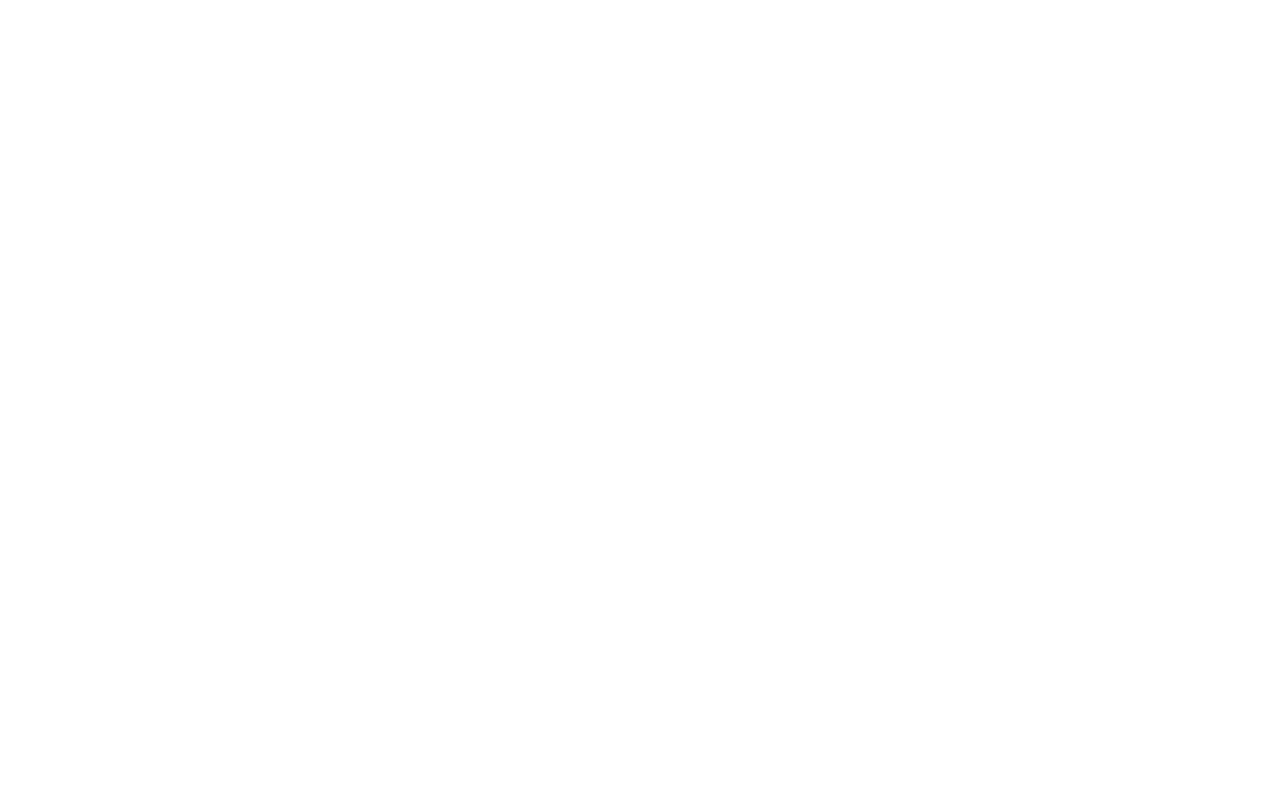
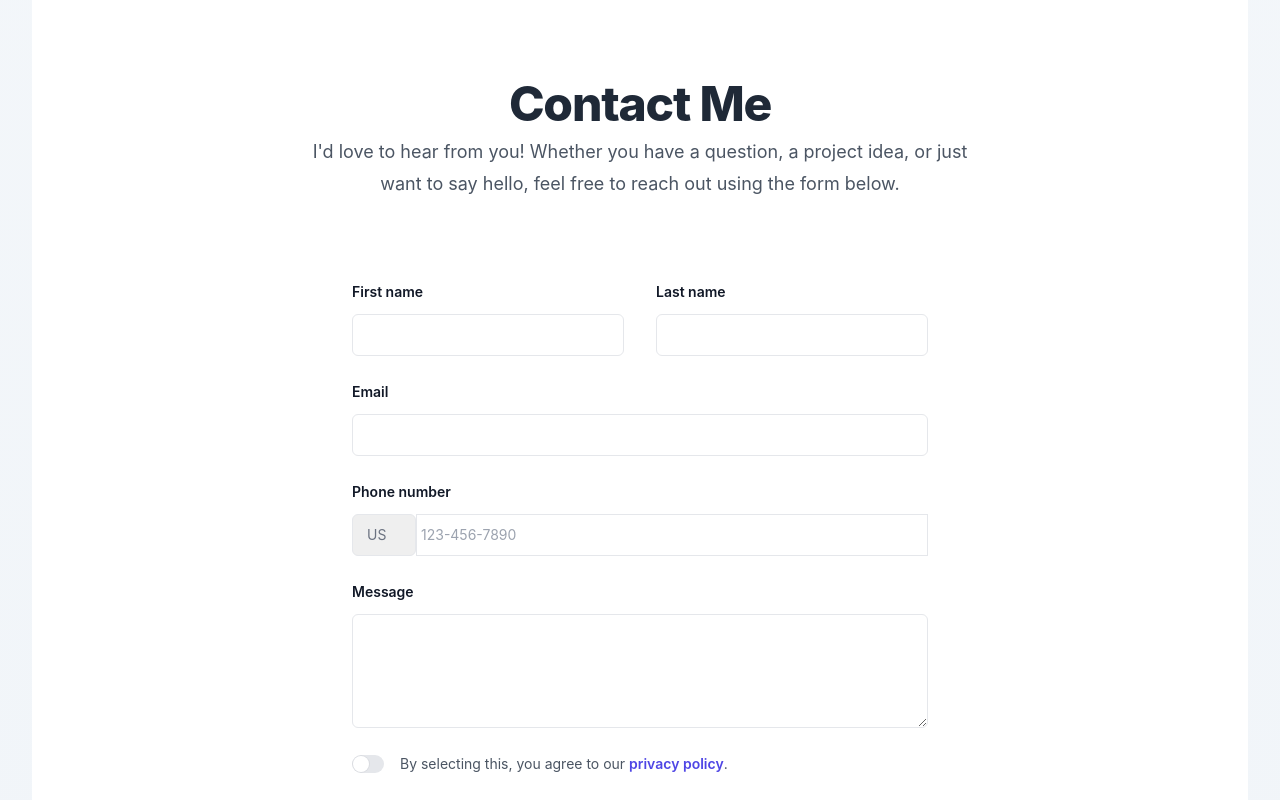
Before and after one commit to Marquessmalley/mj.dev, a React (Create React App) app: page / in a window 1280 px wide. Shown: the part 3080-3880 px from the top of the page. Before the commit the page ends 2952 px from the top, so only its background shows below. Built offline with nearby package versions, Linux system fonts and the light colour scheme; no server answers; a web font is replaced by a local one.

Commit message:
added contact form

```diff
--- a/src/App.js
+++ b/src/App.js
@@ -5,6 +5,7 @@
 import Stack from "sections/Stack";
 import Projects from "sections/Projects";
 import Blogs from "sections/Blogs";
+import Contact from "sections/Contact";
 
 export default function App() {
   const [isDarkMode, setIsDarkMode] = useState(false);
@@ -26,6 +27,7 @@
           <Stack />
           <Projects />
           <Blogs />
+          <Contact />
         </div>
       </div>
     </ThemeContext.Provider>
--- /dev/null
+++ b/src/sections/Contact.js
@@ -0,0 +1,180 @@
+import React from "react";
+
+const Contact = () => {
+  return (
+    <div className="isolate bg-white px-6 py-24 mt-20 rounded-xl dark:bg-gray-900  sm:py-32 lg:px-8">
+      <div
+        aria-hidden="true"
+        className="absolute inset-x-0 -top-40 -z-10 transform-gpu overflow-hidden blur-3xl sm:-top-80"
+      >
+        <div
+          style={{
+            clipPath:
+              "polygon(74.1% 44.1%, 100% 61.6%, 97.5% 26.9%, 85.5% 0.1%, 80.7% 2%, 72.5% 32.5%, 60.2% 62.4%, 52.4% 68.1%, 47.5% 58.3%, 45.2% 34.5%, 27.5% 76.7%, 0.1% 64.9%, 17.9% 100%, 27.6% 76.8%, 76.1% 97.7%, 74.1% 44.1%)",
+          }}
+          className="relative left-1/2 -z-10 aspect-1155/678 w-144.5 max-w-none -translate-x-1/2 rotate-30 bg-linear-to-tr from-[#ff80b5] to-[#9089fc] opacity-30 sm:left-[calc(50%-40rem)] sm:w-288.75"
+        />
+      </div>
+      <div className="mx-auto max-w-2xl text-center">
+        <h2 className="text-4xl  text-gray-800 font-extrabold  tracking-tight text-balance   dark:text-gray-100 sm:text-5xl">
+          Contact Me
+        </h2>
+        <p className="mt-2 text-lg/8 text-gray-600">
+          I'd love to hear from you! Whether you have a question, a project
+          idea, or just want to say hello, feel free to reach out using the form
+          below.
+        </p>
+      </div>
+      <form
+        action="#"
+        method="POST"
+        className="mx-auto mt-16 max-w-xl sm:mt-20"
+      >
+        <div className="grid grid-cols-1 gap-x-8 gap-y-6 sm:grid-cols-2">
+          <div>
+            <label
+              htmlFor="first-name"
+              className="block text-sm/6 font-semibold text-gray-900 dark:text-gray-100"
+            >
+              First name
+            </label>
+            <div className="mt-2.5">
+              <input
+                id="first-name"
+                name="first-name"
+                type="text"
+                autoComplete="given-name"
+                className="block w-full rounded-md bg-white px-3.5 py-2 border text-base text-gray-900 outline-1 -outline-offset-1 outline-gray-300 placeholder:text-gray-400 focus:outline-2 focus:-outline-offset-2 focus:outline-indigo-600"
+              />
+            </div>
+          </div>
+          <div>
+            <label
+              htmlFor="last-name"
+              className="block text-sm/6 font-semibold text-gray-900 dark:text-gray-100"
+            >
+              Last name
+            </label>
+            <div className="mt-2.5">
+              <input
+                id="last-name"
+                name="last-name"
+                type="text"
+                autoComplete="family-name"
+                className="block border w-full rounded-md bg-white px-3.5 py-2 text-base text-gray-900 outline-1 -outline-offset-1 outline-gray-300 placeholder:text-gray-400 focus:outline-2 focus:-outline-offset-2 focus:outline-indigo-600"
+              />
+            </div>
+          </div>
+
+          <div className="sm:col-span-2">
+            <label
+              htmlFor="email"
+              className="block text-sm/6 font-semibold text-gray-900 dark:text-gray-100"
+            >
+              Email
+            </label>
+            <div className="mt-2.5">
+              <input
+                id="email"
+                name="email"
+                type="email"
+                autoComplete="email"
+                className="block w-full border rounded-md bg-white px-3.5 py-2 text-base text-gray-900 outline-1 -outline-offset-1 outline-gray-300 placeholder:text-gray-400 focus:outline-2 focus:-outline-offset-2 focus:outline-indigo-600"
+              />
+            </div>
+          </div>
+          <div className="sm:col-span-2">
+            <label
+              htmlFor="phone-number"
+              className="block text-sm/6 font-semibold text-gray-900 dark:text-gray-100"
+            >
+              Phone number
+            </label>
+            <div className="mt-2.5">
+              <div className="flex rounded-md bg-white outline-1 -outline-offset-1 outline-gray-300 has-[input:focus-within]:outline-2 has-[input:focus-within]:-outline-offset-2 has-[input:focus-within]:outline-indigo-600">
+                <div className="grid shrink-0 grid-cols-1 focus-within:relative">
+                  <select
+                    id="country"
+                    name="country"
+                    autoComplete="country"
+                    aria-label="Country"
+                    className="border dark:text-gray-900 col-start-1 row-start-1 w-full appearance-none rounded-md py-2 pr-7 pl-3.5 text-base text-gray-500 placeholder:text-gray-400 focus:outline-2 focus:-outline-offset-2 focus:outline-indigo-600 sm:text-sm/6"
+                  >
+                    <option className="dark:text-gray-100 ">US</option>
+                    <option className="dark:text-gray-100 ">CA</option>
+                    <option className="dark:text-gray-100 ">EU</option>
+                  </select>
+                  {/* <ChevronDownIcon
+                    aria-hidden="true"
+                    className="pointer-events-none col-start-1 row-start-1 mr-2 size-5 self-center justify-self-end text-gray-500 sm:size-4"
+                  /> */}
+                </div>
+                <input
+                  id="phone-number"
+                  name="phone-number"
+                  type="text"
+                  placeholder="123-456-7890"
+                  className="border block min-w-0 grow py-1.5 pr-3 pl-1 text-base text-gray-900 placeholder:text-gray-400 focus:outline-none sm:text-sm/6"
+                />
+              </div>
+            </div>
+          </div>
+          <div className="sm:col-span-2">
+            <label
+              htmlFor="message"
+              className="block text-sm/6 font-semibold text-gray-900 dark:text-gray-100"
+            >
+              Message
+            </label>
+            <div className="mt-2.5">
+              <textarea
+                id="message"
+                name="message"
+                rows={4}
+                className="border block w-full rounded-md bg-white px-3.5 py-2 text-base text-gray-900 outline-1 -outline-offset-1 outline-gray-300 placeholder:text-gray-400 focus:outline-2 focus:-outline-offset-2 focus:outline-indigo-600"
+                defaultValue={""}
+              />
+            </div>
+          </div>
+          <div className="flex gap-x-4 sm:col-span-2">
+            <div className="flex h-6 items-center">
+              <div className="group relative inline-flex w-8 shrink-0 rounded-full bg-gray-200 p-px inset-ring inset-ring-gray-900/5 outline-offset-2 outline-indigo-600 transition-colors duration-200 ease-in-out has-checked:bg-indigo-600 has-focus-visible:outline-2">
+                <span className="size-4 rounded-full bg-white shadow-xs ring-1 ring-gray-900/5 transition-transform duration-200 ease-in-out group-has-checked:translate-x-3.5" />
+                <input
+                  id="agree-to-policies"
+                  name="agree-to-policies"
+                  type="checkbox"
+                  aria-label="Agree to policies"
+                  className="absolute inset-0 appearance-none focus:outline-hidden"
+                />
+              </div>
+            </div>
+            <label
+              htmlFor="agree-to-policies"
+              className="text-sm/6 text-gray-600"
+            >
+              By selecting this, you agree to our{" "}
+              <a
+                href="#"
+                className="font-semibold whitespace-nowrap text-indigo-600"
+              >
+                privacy policy
+              </a>
+              .
+            </label>
+          </div>
+        </div>
+        <div className="mt-10">
+          <button
+            type="submit"
+            className="block w-full rounded-md bg-indigo-600 px-3.5 py-2.5 text-center text-sm font-semibold text-white shadow-xs hover:bg-indigo-500 focus-visible:outline-2 focus-visible:outline-offset-2 focus-visible:outline-indigo-600"
+          >
+            Let's talk
+          </button>
+        </div>
+      </form>
+    </div>
+  );
+};
+
+export default Contact;
```
